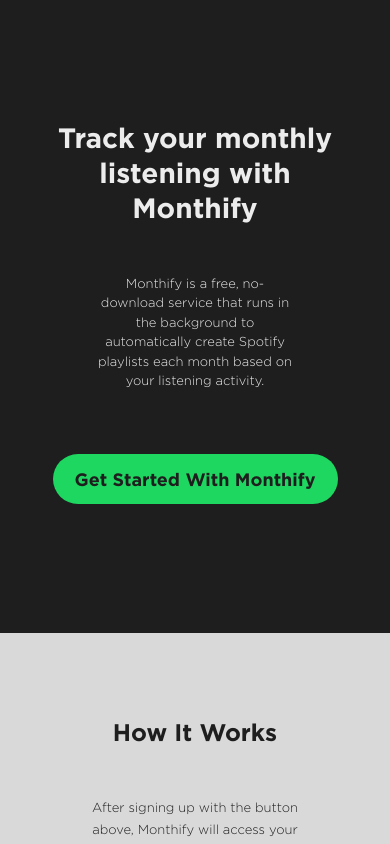
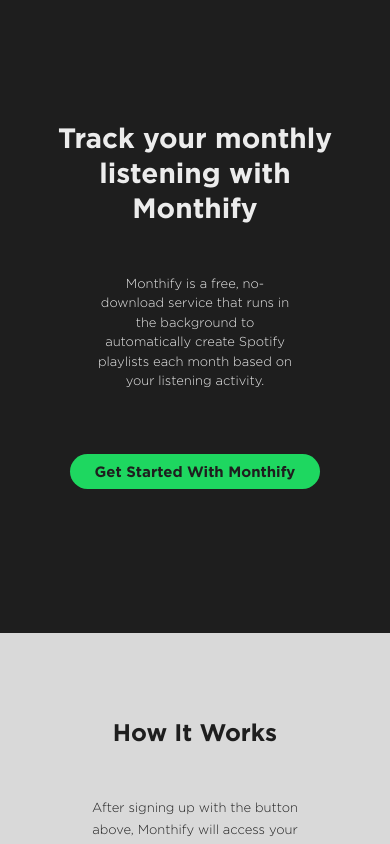
Before and after one commit to zaneHarrison/monthify-app, a Next.js app in the folder client/: page / in a window 390 px wide. Shown: the top 844 px of the page. Built offline with nearby package versions, Linux system fonts and the light colour scheme.

Commit message:
Adjust mobile button size

```diff
--- a/client/src/app/styles/ButtonStyles.module.css
+++ b/client/src/app/styles/ButtonStyles.module.css
@@ -5,9 +5,9 @@
     background-color: #1ed760;
     border: 0;
     border-radius: 50px;
-    height: 50px;
-    width: 285px;
-    font-size: 18px;
+    height: 35px;
+    width: 250px;
+    font-size: 15px;
     display: flex;
     align-items: center;
     justify-content: center;
```
